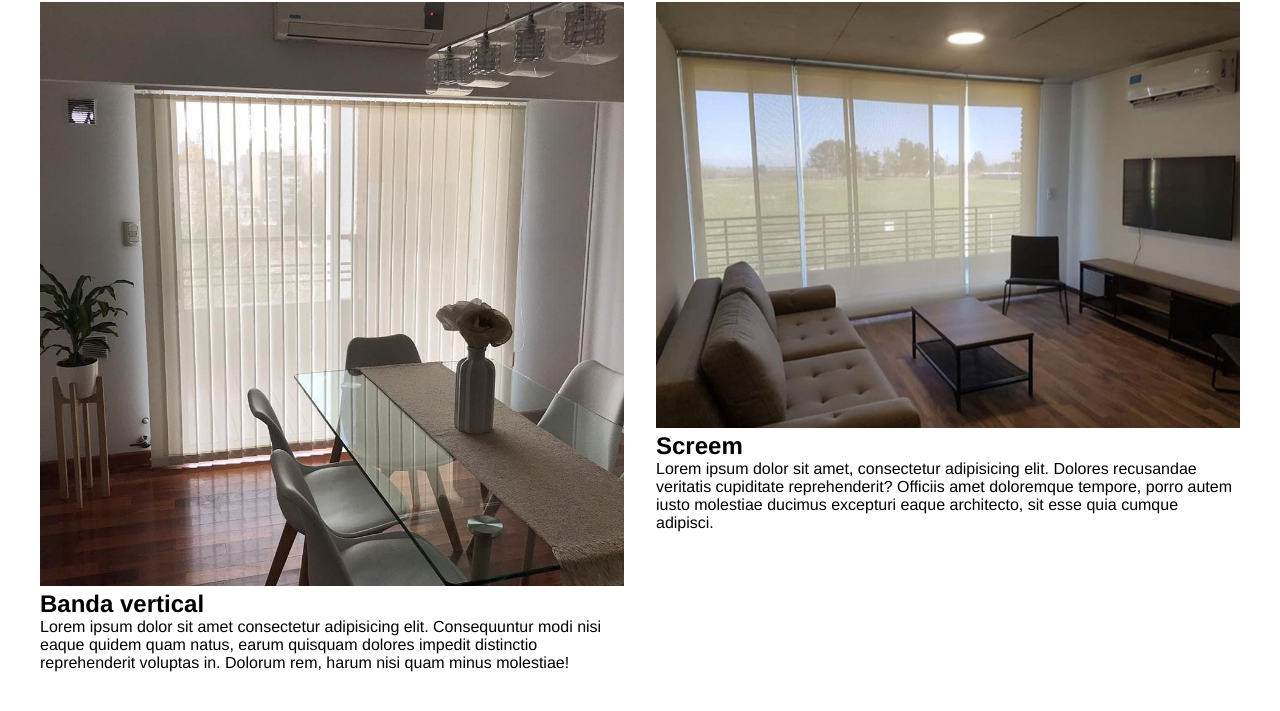
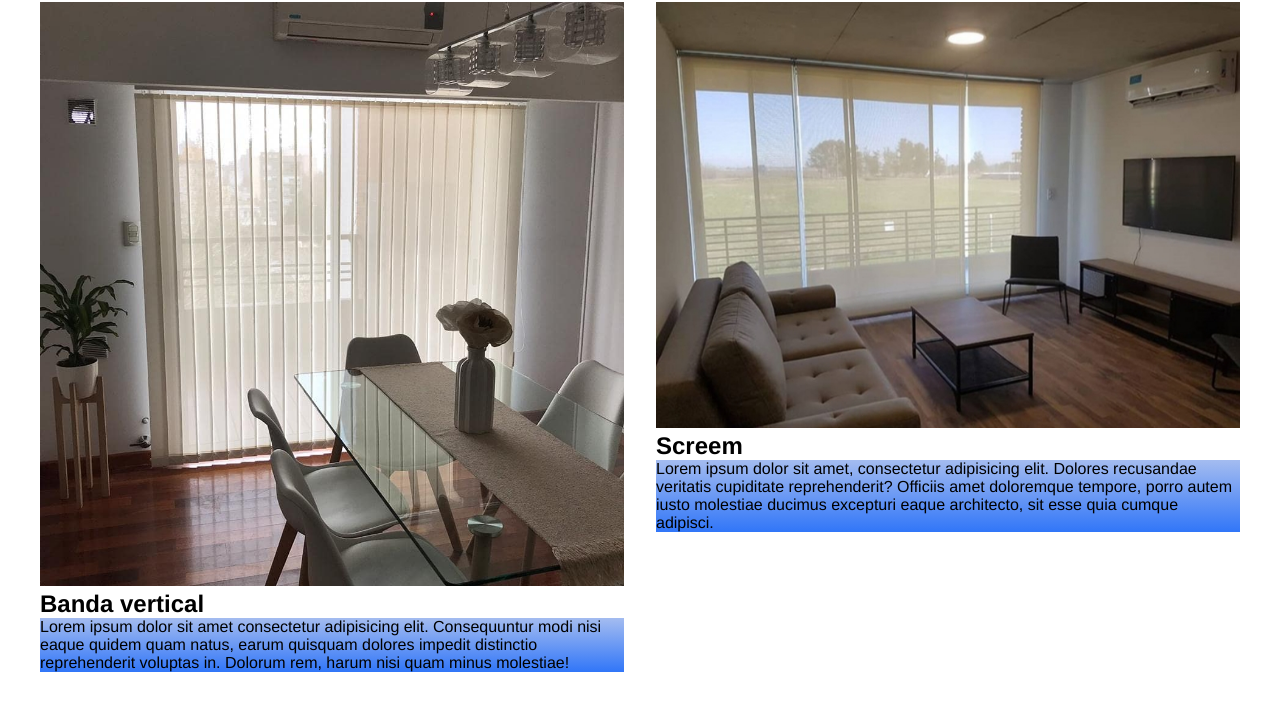
Before and after one commit to DeboraCambiaso/RwR.Cambiaso, a plain HTML site: page Proyecto/index.html in a window 1280 px wide. Shown: the part 325-1036 px from the top of the page. Drawn offline with Linux system fonts and the light colour scheme.

Commit message:
Se modificaron datos en css

```diff
--- a/Proyecto/estilos.css
+++ b/Proyecto/estilos.css
@@ -24,6 +24,9 @@ font-size: 62,5%;
 }
 body{
     font-family: 'Franklin Gothic Medium', 'Arial Narrow', Arial, sans-serif;
+
+
+
 }
 ul{
     list-style-type: none;
@@ -89,14 +92,21 @@ header{
     justify-content: left;
     gap: var(--spacing-xsmall);
 
+
 }
 .facebook{
 
     width: 50px;
     height: 50px;
+
 }
 .wtp{
 
     width: 50px;
     height: 50px;
 }
+.contenido{
+    background-image: linear-gradient(
+        rgb(164, 188, 240),rgb(49, 118, 248)
+    );
+}
```
Also changed, not shown: Proyecto/index.html (+1 -0 lines).
